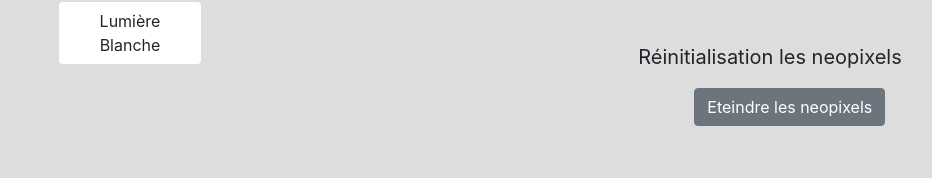
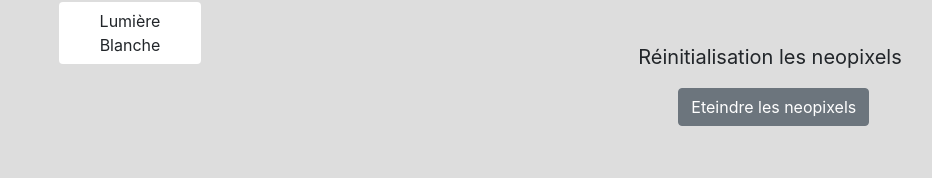
Before and after one commit to Gegelascience/AngularExpressNodeArduino, an Angular app in the folder express/ihmArduino/: page /customlight in a window 1280 px wide. Shown: the part 284-462 px from the top of the page, without its empty margins (190-1122 px from the left). Built offline with nearby package versions, Linux system fonts and the light colour scheme.

Commit message:
fix button position

```diff
--- a/express/ihmArduino/src/app/components/neopixels/neopixels.component.html
+++ b/express/ihmArduino/src/app/components/neopixels/neopixels.component.html
@@ -26,7 +26,7 @@
     <div class="row center-content sub-row ">
       <div>
         <p class="center">Réinitialisation les neopixels</p>
-        <button style="transform:translate(7vh)" class="btn btn-secondary" (click)="clearNeopixels()">Eteindre les
+        <button style="transform:translate(5vh)" class="btn btn-secondary" (click)="clearNeopixels()">Eteindre les
           neopixels</button>
       </div>
     </div>
```
